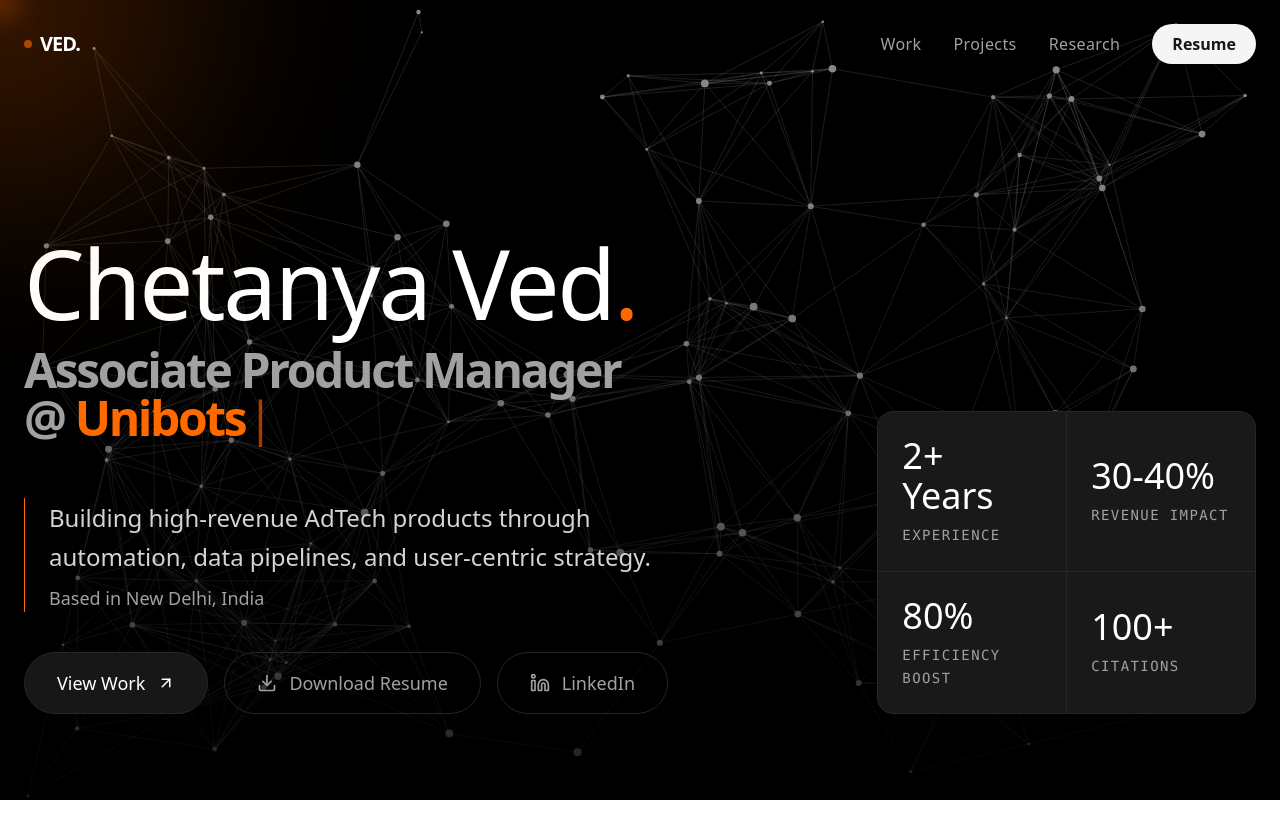
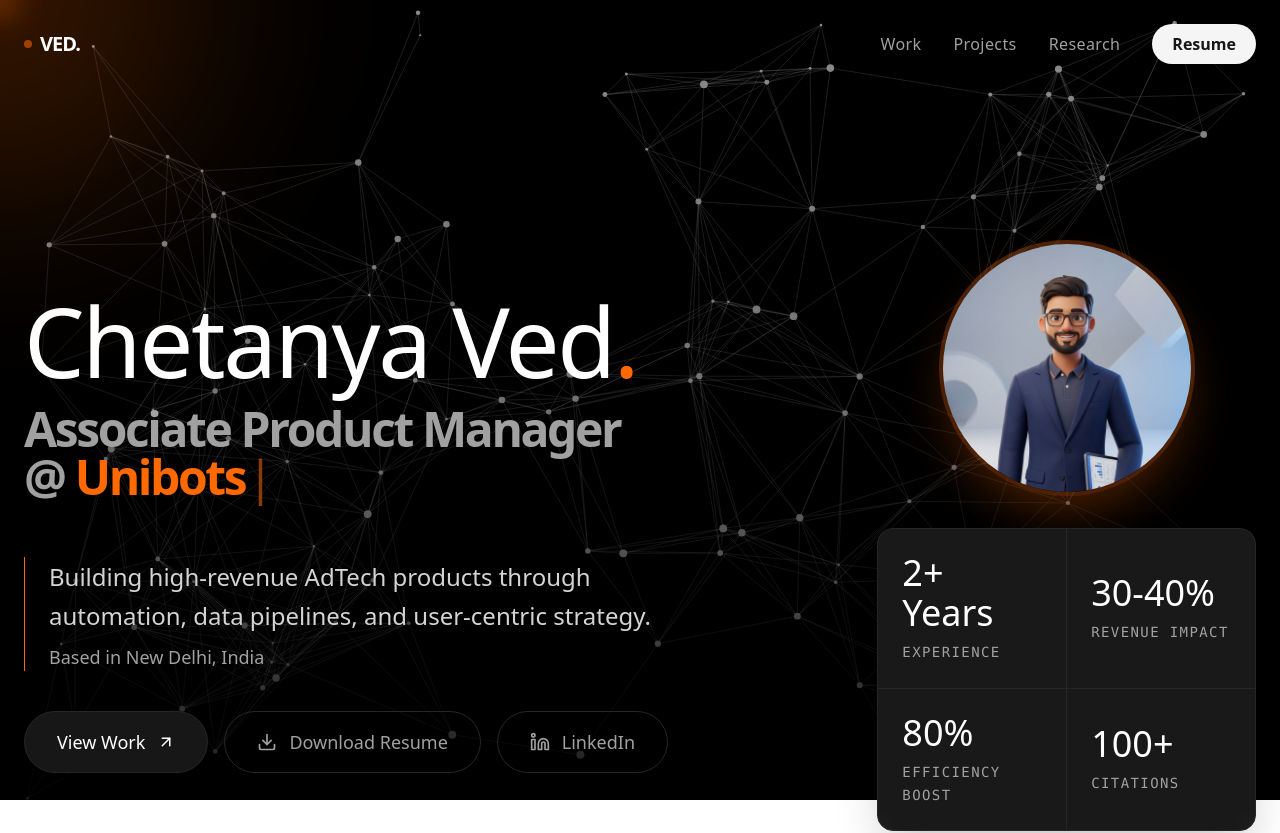
Before and after one commit to chetanya1998/Portfolio, a React (Vite) app: page / in a window 1280 px wide. Shown: the top 833 px of the page. Built offline with nearby package versions, Linux system fonts and the light colour scheme.

Commit message:
Add professional 3D avatar to hero section

```diff
--- a/src/Portfolio.jsx
+++ b/src/Portfolio.jsx
@@ -356,8 +356,21 @@ export default function Portfolio() {
             {/* Hero Section */}
             <section className="relative pt-32 pb-16 md:pt-60 md:pb-32 px-4 md:px-6 z-10 min-h-screen flex items-center">
                 <div className="max-w-7xl mx-auto w-full">
-                    <div className="grid grid-cols-1 md:grid-cols-12 gap-12 items-end">
+                    <div className="grid grid-cols-1 md:grid-cols-12 gap-12 items-center">
                         <div className="md:col-span-8">
+                            {/* Avatar - Mobile/Tablet */}
+                            <FadeIn delay={50}>
+                                <div className="flex justify-center md:hidden mb-8">
+                                    <div className="relative w-48 h-48 rounded-full overflow-hidden border-4 border-orange-500/20 shadow-2xl shadow-orange-500/20">
+                                        <img
+                                            src="/avatar.png"
+                                            alt="Chetanya Ved - 3D Avatar"
+                                            className="w-full h-full object-cover"
+                                        />
+                                    </div>
+                                </div>
+                            </FadeIn>
+
                             <FadeIn delay={100}>
                                 <h1 className="text-4xl sm:text-5xl md:text-8xl font-medium text-white leading-[1.1] md:leading-[0.9] tracking-tight mb-8">
                                     {personalInfo.name}<span className="text-orange-500">.</span> <br />
@@ -400,8 +413,22 @@ export default function Portfolio() {
                             </FadeIn>
                         </div>
 
-                        {/* Stats Bento */}
-                        <div className="md:col-span-4 w-full mt-8 md:mt-0">
+                        {/* Avatar - Desktop + Stats */}
+                        <div className="md:col-span-4 w-full mt-8 md:mt-0 space-y-8">
+                            {/* Avatar - Desktop Only */}
+                            <FadeIn delay={50}>
+                                <div className="hidden md:flex justify-center mb-8">
+                                    <div className="relative w-64 h-64 rounded-full overflow-hidden border-4 border-orange-500/30 shadow-2xl shadow-orange-500/30 hover:border-orange-500/50 transition-all duration-300 hover:scale-105">
+                                        <img
+                                            src="/avatar.png"
+                                            alt="Chetanya Ved - 3D Avatar"
+                                            className="w-full h-full object-cover"
+                                        />
+                                    </div>
+                                </div>
+                            </FadeIn>
+
+                            {/* Stats Bento */}
                             <FadeIn delay={1600}>
                                 <div className="grid grid-cols-2 gap-px bg-neutral-800 border border-neutral-800 rounded-2xl overflow-hidden shadow-2xl">
                                     {stats.map((stat, i) => (
```
Also changed, not shown: public/avatar.png (added).
